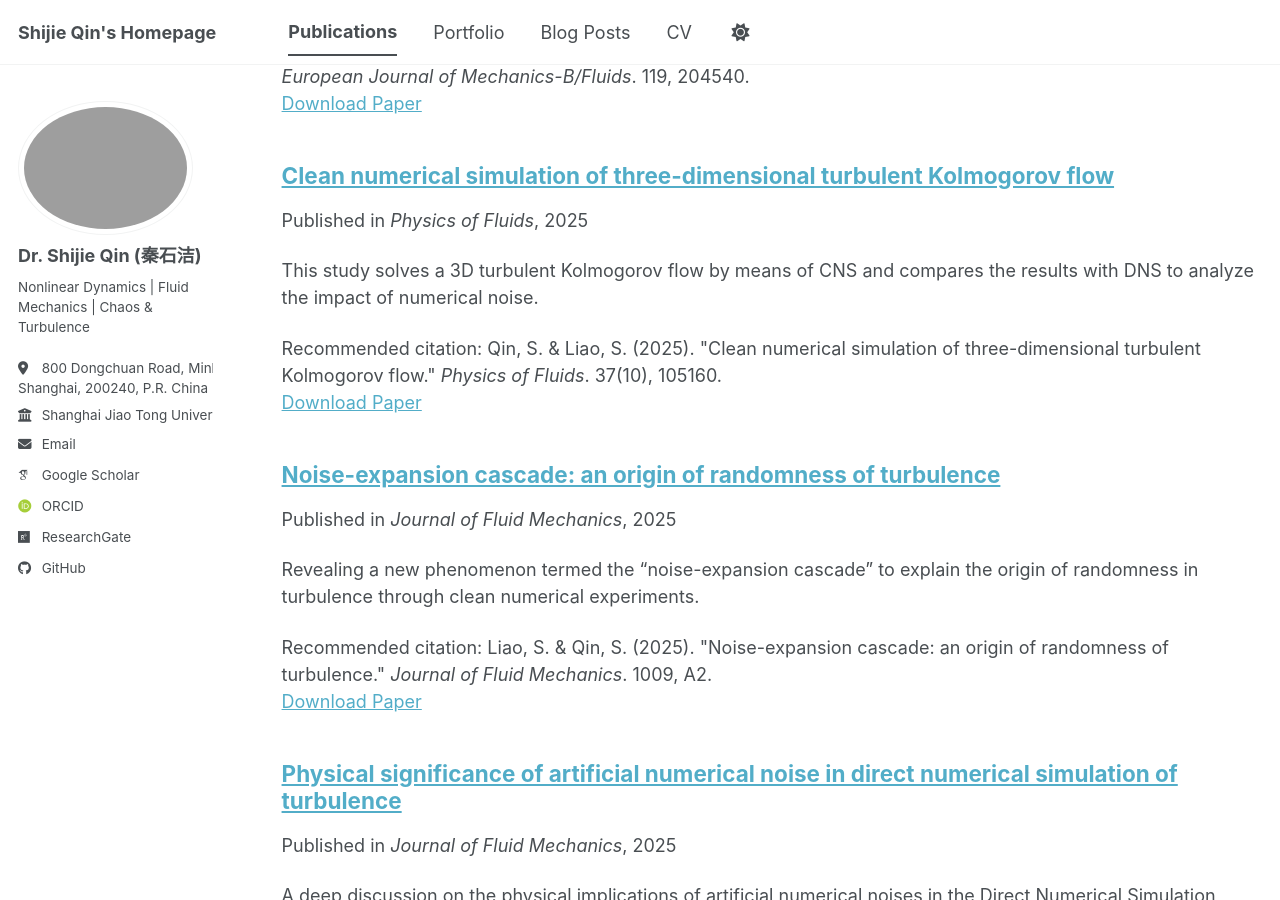
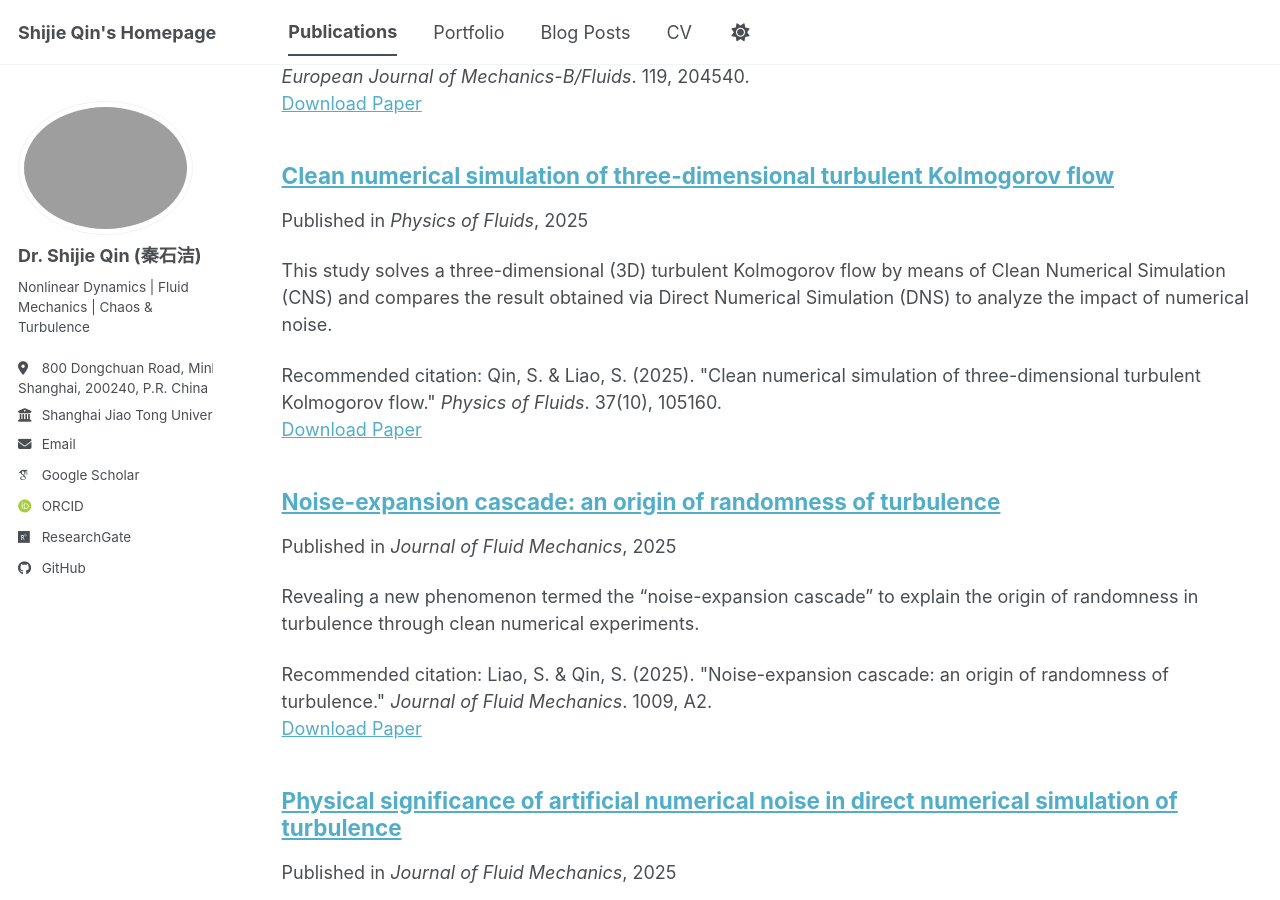
Before and after one commit to sjqin/sjqin.github.io, a Jekyll site: the page built from _pages/publications.html, in a window 1280 px wide and 900 px high, scrolled down 443 px. Built offline with Jekyll 4.4.1, drawn with Linux system fonts in a browser that asks for light colours; some web fonts are replaced; a script bundle is joined from its source files by our own code; library files that are not in the unit come from our copies.

Commit message:
Update 2025-10-24-clean-numerical-simulation-kolmogorov-flow.md

```diff
--- a/_publications/2025-10-24-clean-numerical-simulation-kolmogorov-flow.md
+++ b/_publications/2025-10-24-clean-numerical-simulation-kolmogorov-flow.md
@@ -3,10 +3,10 @@ title: "Clean numerical simulation of three-dimensional turbulent Kolmogorov flo
 collection: publications
 category: manuscripts
 permalink: /publication/2025-10-24-clean-numerical-simulation-kolmogorov-flow
-excerpt: 'This study solves a 3D turbulent Kolmogorov flow by means of CNS and compares the results with DNS to analyze the impact of numerical noise.'
+excerpt: 'This study solves a three-dimensional (3D) turbulent Kolmogorov flow by means of Clean Numerical Simulation (CNS) and compares the result obtained via Direct Numerical Simulation (DNS) to analyze the impact of numerical noise.'
 date: 2025-10-24
 venue: 'Physics of Fluids'
 paperurl: 'https://doi.org/10.1063/5.0291128'
 citation: 'Qin, S. &amp; Liao, S. (2025). &quot;Clean numerical simulation of three-dimensional turbulent Kolmogorov flow.&quot; <i>Physics of Fluids</i>. 37(10), 105160.'
 ---
-This paper focuses on the clean numerical simulation (CNS) of a three-dimensional turbulent Kolmogorov flow. By comparing the CNS benchmark solutions with direct numerical simulation (DNS) results, the study reveals that the spatial-temporal trajectories given by DNS are often polluted by numerical noise rather quickly, which significantly influences the spatial symmetry and energy cascade of the flow field.
+This paper focuses on the Clean Numerical Simulation (CNS) of a three-dimensional (3D) turbulent Kolmogorov flow. By comparing the CNS benchmark solution with Direct Numerical Simulation (DNS) result, the study reveals that the spatial-temporal trajectories given by DNS are often polluted by numerical noise rather quickly, which significantly influences the spatial symmetry and energy cascade of the flow field.
```
